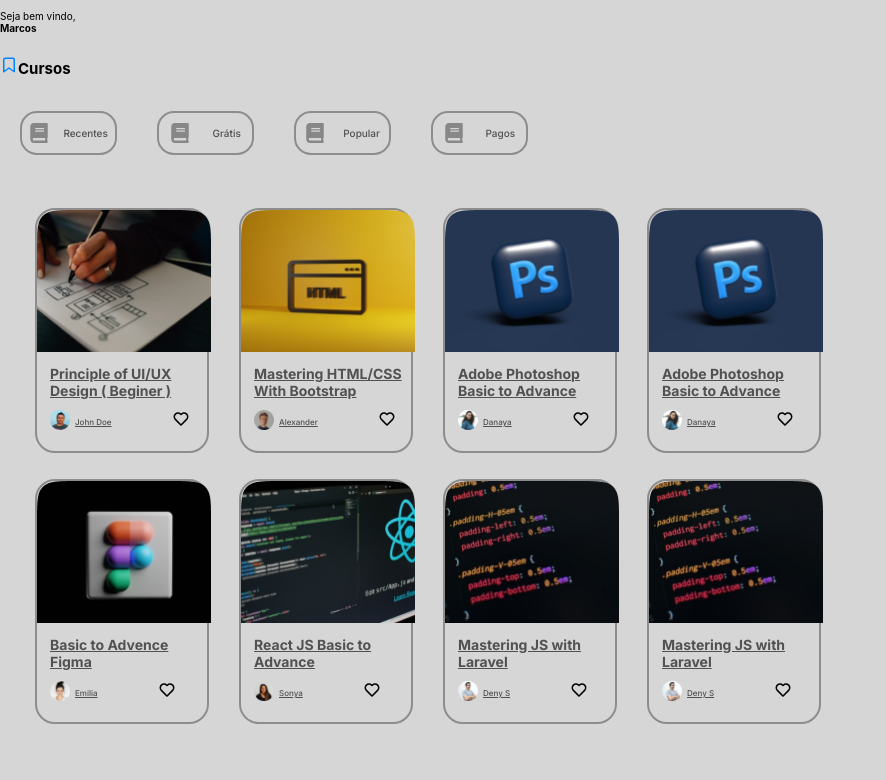
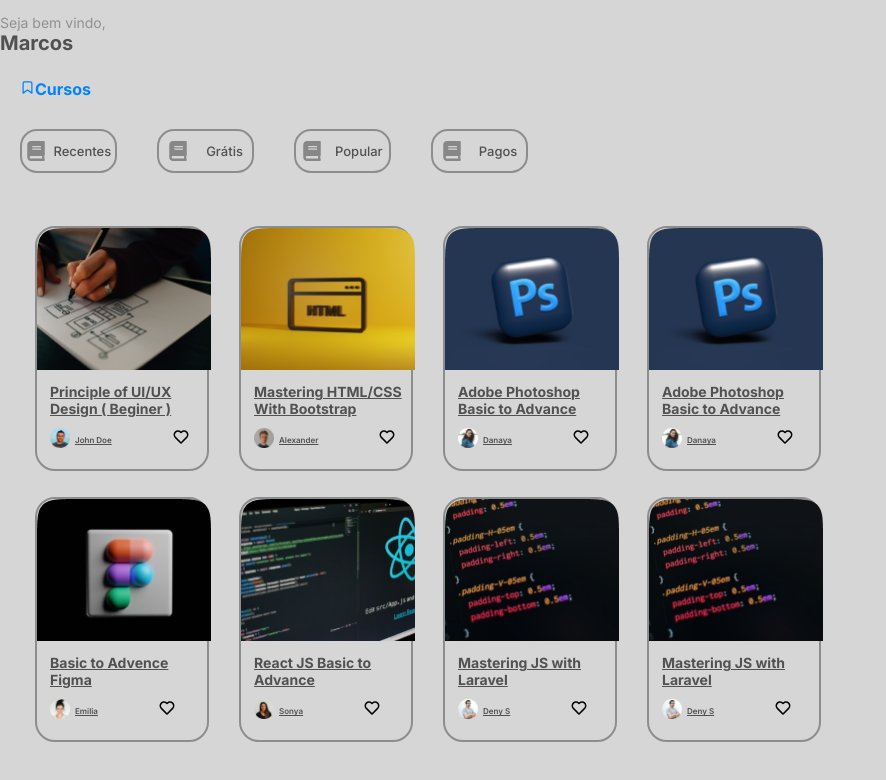
Before and after one commit to vih0/desafio, a React (Create React App) app: page / in a window 1280 px wide. Shown: the top 780 px of the page, without its empty margins (0-886 px from the left). Built offline with nearby package versions, Linux system fonts and the light colour scheme.

Commit message:
adicionando estilos

```diff
--- a/src/pages/home.css
+++ b/src/pages/home.css
@@ -3,7 +3,7 @@
     background-color: #D6D6D6;
 
 }
-.container{
+.containerHome{
     display:flex;
     justify-content: space-around;
     font-family: 'Inter', sans-serif;
@@ -43,7 +43,7 @@
     font-weight: bold;
     transition: 0.2s;
 }
-.container2{
+.container2Home{
     display:flex;
 
 
@@ -75,7 +75,7 @@
     margin: 2rem 0 0 15rem;
 }
 
-.container2 .login{
+.container2Home .login{
     display:flex;
     flex-direction:column;
     width: 33rem;
@@ -95,7 +95,7 @@
     font-family: 'Inter', sans-serif;
 
 }
-.container2 button{
+.container2Home button{
     width:33rem;
     height:5.6rem;
     margin:5rem 0;
@@ -110,7 +110,7 @@
 
 
 }
-.container2 button:hover{
+.container2Home button:hover{
     transition: 0.2s;
     background-color: #D6D6D6;
     border: 0.2rem solid #0083FF;
--- a/src/pages/home.js
+++ b/src/pages/home.js
@@ -1,6 +1,7 @@
 import React from 'react';
 import Imghome from '../assets/home_page.png';
 import '../pages/home.css';
+import Welcome from './welcome';
 
 
 function Home(){
@@ -15,7 +16,7 @@
 return(
    <div>
    <header>
-    <div class = "container">
+    <div class = "containerHome">
             <nav class = "navegacao">
                 <li>Home</li>
                 <li>Sobre</li>
@@ -36,7 +37,7 @@
 const Main = () =>{
     return (
        <div>
-            <section class = "container2">
+            <section class = "container2Home">
                 <div class = "informacoes">
                     <h1>
                     Faça login e acesse <br/> a nossa plataforma<br/> de cursos
@@ -48,7 +49,7 @@
                 <div class = "login">
                     <input placeholder="Email" type ="email"></input>
                     <input placeholder="Senha" type ="password"></input>
-                    <button class = "botoes">Acessar</button>
+                    <button class = "botoes" >Acessar</button>
                 </div>
             </section>
         </div>
--- a/src/pages/welcome.css
+++ b/src/pages/welcome.css
@@ -1,6 +1,6 @@
 :root{
     font-size: 62.5%; /* 1rem = 10px */
-    background-color: #D6D6D6;
+    background-color: #F5F5F5;
 }
 .container{
     border: 0.2rem solid #8E8D8D;
@@ -15,8 +15,7 @@
     font-size: 14px;
     line-height: 17px;
     text-decoration-line: underline;
-
-color: #515151;
+    color: #515151;
 }
 .card h2{
     font-size:1.4rem;
@@ -56,13 +55,32 @@
 .container2{
     display:flex;
     flex-direction:column;
-}.filtro{
+}
+.container2 .saudacoes{
+    font-size: 1.4rem;
+    color: #909090;
+    font-family: 'Inter';
+
+}
+.container2 .Name{
+    font-size:2rem;
+    font-family: 'Inter';
+    color:#515151;
+}
+.container2 h1{
+    color:#0083FF;
+    font-family: 'Inter';
+    font-weight: bold;
+    font-size:1.6rem;
+    margin: 1rem 2rem;
+}
+.filtro{
     display:flex;
     width: 9.3rem;
     height:4rem;
     border: 0.2rem solid #8E8D8D;
     border-radius: 1.7rem;
-    font-size: 1rem;
+    font-size: 1.3rem;
     color: #515151;
     font-family: 'Inter';
     font-weight: 500;
--- a/src/pages/welcome.js
+++ b/src/pages/welcome.js
@@ -46,8 +46,8 @@
 function Welcome(){
     return(
         <section class = "container2">
-            <p>Seja bem vindo,<br/> <strong class="Name">Marcos</strong></p>
-            <h1><FiBookmark color="#0083FF" size="18"/>Cursos</h1>
+            <p class =" saudacoes">Seja bem vindo,<br/> <strong class="Name">Marcos</strong></p>
+            <h1><FiBookmark color="#0083FF" size="15"/>Cursos</h1>
             <div class ="filtros">
                 <Filtro icon={<FaBook size="20" color="#878787"/>} filter="Recentes" />
                 <Filtro icon={<FaBook size="20" color="#878787"/>} filter="Grátis" />
```
